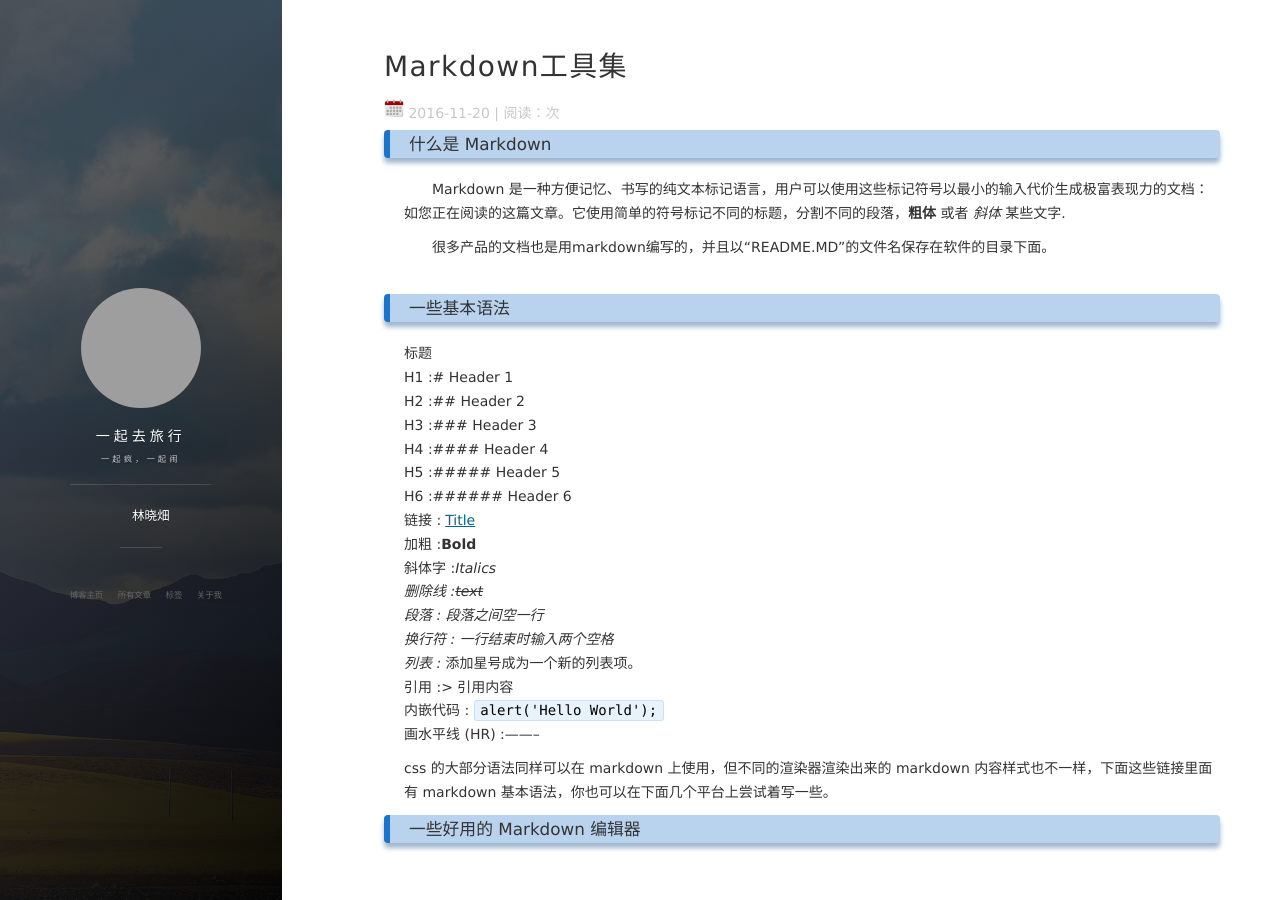
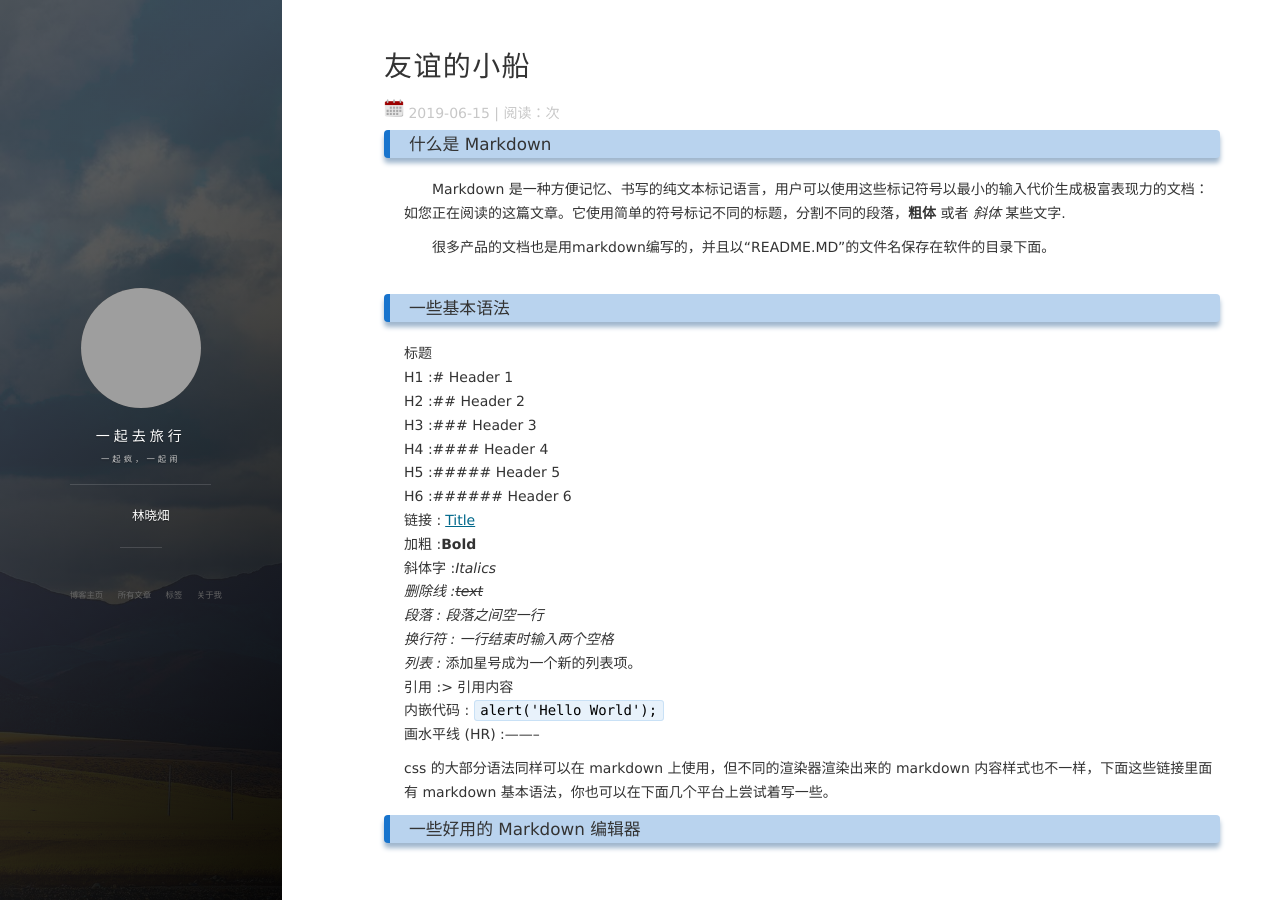
Before and after one commit to lxtxx/lxtxx.github.io, a Jekyll site: the page built from _posts/2016-11-20-markdownTool.md, in a window 1280 px wide and 900 px high. Built offline with Jekyll 4.4.1, drawn with Linux system fonts in a browser that asks for light colours; nearby versions of some CDN libraries; comment, search, counter and statistics services are not loaded; some of the changed text lies outside the part shown; grey boxes are pictures that could not be loaded.

Commit message:
Update 2016-11-20-markdownTool.md

```diff
--- a/_posts/2016-11-20-markdownTool.md
+++ b/_posts/2016-11-20-markdownTool.md
@@ -1,7 +1,7 @@
 ---
 layout: post
-title: Markdown工具集
-date: 2016-11-20
+title: 友谊的小船
+date: 20190615
 tags: 工具
 ---
 
```
